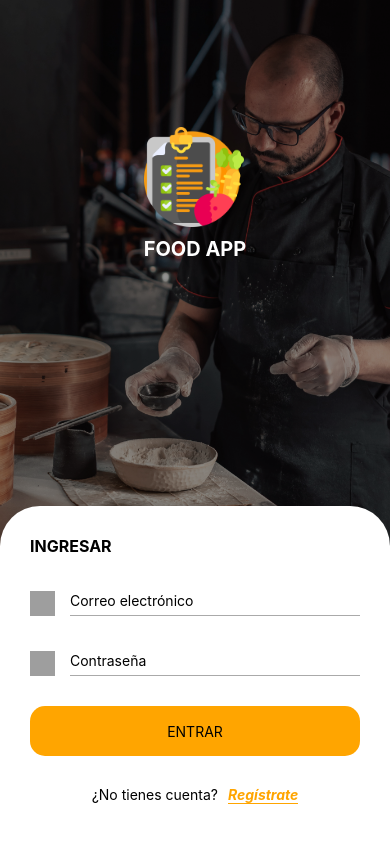
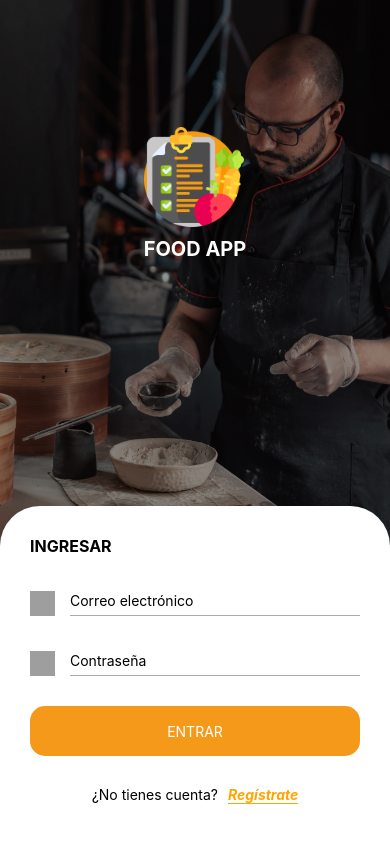
Before and after one commit to Vanpan58/App_Delivery, a React Native app in the folder app_react_van/: screen / in a window 390 px wide. Built offline with nearby package versions, Linux system fonts and the light colour scheme; grey boxes are pictures that could not be loaded.

Commit message:
Agregación de la carpeta Theme y el archivo AppTheme.tsx

```diff
--- a/app_react_van/App.tsx
+++ b/app_react_van/App.tsx
@@ -43,8 +43,8 @@ export default function App() {
       </View>
 
       <View style={{marginTop: 30}}>
-         <RoundedButton/>
-
+         <RoundedButton text='ENTRAR' onPress={ () => ToastAndroid.show('HOLA!',
+         ToastAndroid.SHORT)}/>
       </View>
 
       <View style={styles.formRegister}>
--- a/app_react_van/src/components/RoundedButton.tsx
+++ b/app_react_van/src/components/RoundedButton.tsx
@@ -1,14 +1,20 @@
 import React from 'react'
 import { TouchableOpacity, Text, StyleSheet } from 'react-native'
+import { MyColors } from '../theme/AppTheme';
 
-export const RoundedButton = () => {
+interface Props {
+    text: string;
+    onPress: () => void,
+}
+
+export const RoundedButton = ({text, onPress}: Props) => {
     return (
         <TouchableOpacity
         style={styles.RoundedButton}
         onPress={() => {}}
 
         >
-            <Text>ENTRAR</Text>
+            <Text style={styles.textButton}>ENTRAR</Text>
         </TouchableOpacity>
     )
 }
@@ -18,7 +24,7 @@ const styles = StyleSheet.create({
     RoundedButton: {
         width: '100%',
         height: 50,
-        backgroundColor: 'orange',
+        backgroundColor: MyColors.primary,
         alignItems: 'center',
         justifyContent: 'center',
         borderRadius: 15,
--- /dev/null
+++ b/app_react_van/src/theme/AppTheme.tsx
@@ -0,0 +1,7 @@
+import {StyleSheet} from "react-native";
+
+export const MyColors = {
+    background: '#EEEEEE',
+    primary: '#F4991A',
+    secondary: '#E14D2A',
+}
```
